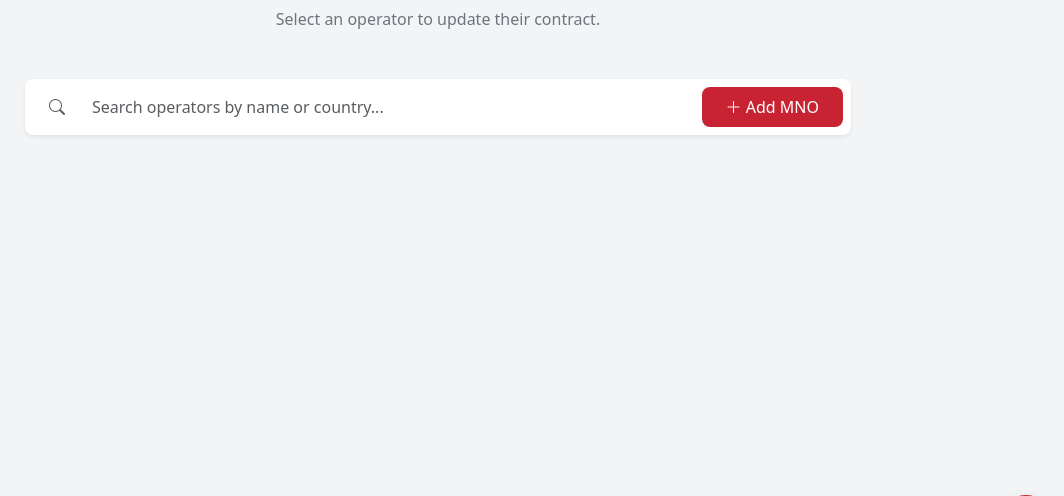
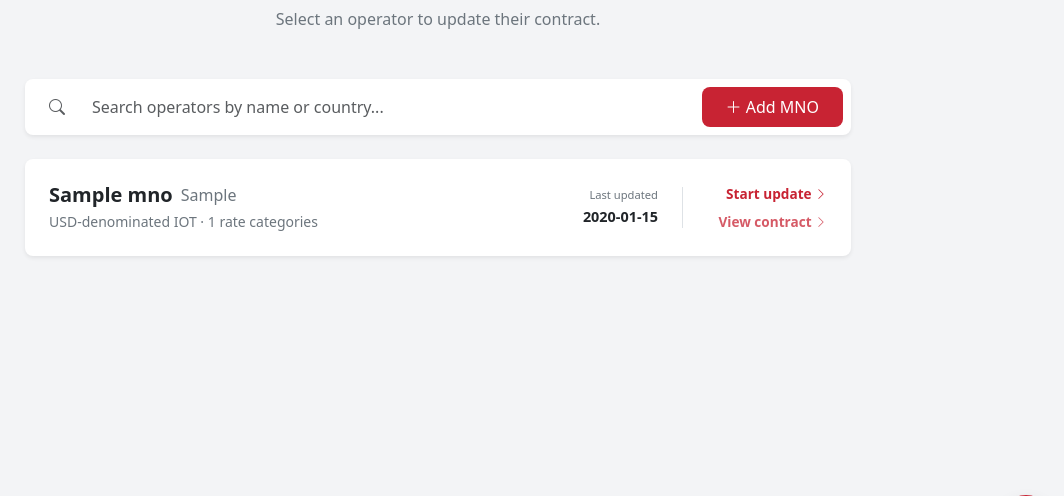
Before and after one commit to ncdoe5002/Internship-Agent, a Flask app: page / in a window 1280 px wide. Shown: the part 225-721 px from the top of the page, without its empty margins (202-1266 px from the left). Run offline with Flask 3, Linux system fonts and the light colour scheme; a user stored in the database is signed in; tables that the repository leaves empty hold one stand-in row (values such as "Sample post"); parts of the project's set-up code (start-up, migrations or seed data) failed here and were passed over; some libraries are stand-ins or nearby versions.

Commit message:
added MNO model and service to add MNO operators and FIXED logout

```diff
--- a/app/blueprints/dashboard.py
+++ b/app/blueprints/dashboard.py
@@ -1,17 +1,43 @@
-from flask import Blueprint, render_template
+import os
+from flask import Blueprint, render_template, request, redirect, url_for, flash
 from flask_login import login_required
 
-from ..models.document import Document
+from ..services.dashboard_service import get_all_mnos, create_mno_operator
 
-# Initialize the new blueprint
 dashboard_bp = Blueprint("dashboard", __name__)
 
 @dashboard_bp.route("/", methods=["GET"])
-@dashboard_bp.route("/dashboard", methods=["GET"]) # I added an explicit /dashboard route as well
+@dashboard_bp.route("/dashboard", methods=["GET"])
 @login_required
 def index():
-    # Fetch the latest 20 documents
-    docs = Document.query.order_by(Document.created_at.desc()).limit(20).all()
+    supabase_url = os.environ.get("SUPABASE_URL")
+    supabase_key = os.environ.get("SUPABASE_ANON_KEY")
 
-    # Render the UI template
-    return render_template("dashboard.html", docs=docs)
+    # Fetch dynamic MNO list from the database
+    operators = get_all_mnos()
+
+    return render_template(
+        "dashboard.html",
+        operators=operators, # Pass to Jinja2
+        supabase_url=supabase_url,
+        supabase_key=supabase_key
+    )
+
+@dashboard_bp.route("/dashboard/add_mno", methods=["POST"])
+@login_required
+def add_mno():
+    # Extract form data submitted via the Modal
+    mno_data = {
+        "name": request.form.get("name", "").strip(),
+        "country": request.form.get("country", "").strip(),
+        "currency": request.form.get("currency", "").strip().upper(),
+        "categories": request.form.get("categories", "").strip()
+    }
+
+    if create_mno_operator(mno_data):
+        flash(f"Successfully added {mno_data['name']}.", "success")
+    else:
+        flash("Failed to add MNO operator. Please try again.", "danger")
+
+    # Redirect back to the dashboard to see the updated list
+    return redirect(url_for("dashboard.index"))
--- /dev/null
+++ b/app/services/dashboard_service.py
@@ -0,0 +1,30 @@
+from ..extensions import db
+from ..models.mno import Mno
+from datetime import datetime, timezone
+
+def get_all_mnos():
+    """Fetches all MNOs to display on the dashboard."""
+    try:
+        # Sort by ID descending so the newest ones appear at the top
+        return Mno.query.order_by(Mno.id.desc()).all()
+    except Exception as e:
+        print(f"Error fetching MNOs: {e}")
+        return []
+
+def create_mno_operator(data: dict) -> bool:
+    """Inserts a new MNO operator into the database."""
+    try:
+        new_mno = Mno()
+        new_mno.name = data.get('name')
+        new_mno.country = data.get('country')
+        new_mno.currency = data.get('currency')
+        new_mno.categories = int(data.get('categories', 0))
+        new_mno.last_updated = datetime.utcnow().strftime('%d %b %Y') # e.g. 14 Feb 2026
+
+        db.session.add(new_mno)
+        db.session.commit()
+        return True
+    except Exception as e:
+        print(f"Error creating MNO: {e}")
+        db.session.rollback()
+        return False
--- a/app/templates/dashboard.html
+++ b/app/templates/dashboard.html
@@ -21,7 +21,7 @@
 <body>
 
     <div class="position-absolute top-0 start-0 m-4">
-        <a href="#" onclick="handleLogout()" class="text-secondary text-decoration-none fw-medium">
+        <a href="{{ url_for('auth.logout') }}" class="text-secondary text-decoration-none fw-medium">
             <i class="bi bi-chevron-left small"></i> Quick logout
         </a>
     </div>
@@ -40,7 +40,9 @@
         <div class="input-group shadow-sm bg-white rounded-3 p-2 mb-4 align-items-center">
             <span class="input-group-text bg-transparent border-0 text-muted px-3"><i class="bi bi-search"></i></span>
             <input type="text" class="form-control border-0 shadow-none" placeholder="Search operators by name or country...">
-            <button class="btn btn-edch-red rounded-3 px-4 py-2 fw-medium"><i class="bi bi-plus-lg"></i> Add MNO</button>
+            <button type="button" class="btn btn-edch-red rounded-3 px-4 py-2 fw-medium" data-bs-toggle="modal" data-bs-target="#addMnoModal">
+                <i class="bi bi-plus-lg"></i> Add MNO
+            </button>
         </div>
 
         {% for operator in operators %}
@@ -99,31 +101,60 @@
                 </a>
             </li>
             <li>
-                <a class="dropdown-item py-2 fw-medium rounded edch-red mt-1" href="#" onclick="handleLogout()">
+                <a class="dropdown-item py-2 fw-medium rounded edch-red mt-1" href="{{ url_for('auth.logout') }}">
                     <i class="bi bi-box-arrow-right me-2"></i> Log out
                 </a>
             </li>
         </ul>
     </div>
 
+    <!-- Add MNO Modal -->
+     <div class="modal fade" id="addMnoModal" tabindex="-1" aria-labelledby="addMnoModalLabel" aria-hidden="true">
+        <div class="modal-dialog modal-dialog-centered">
+            <div class="modal-content rounded-4 border-0 p-3 shadow-lg">
+
+                <div class="modal-header border-0 pb-0">
+                    <h5 class="modal-title fw-bold text-dark" id="addMnoModalLabel">Add new MNO operator</h5>
+                    <button type="button" class="btn-close shadow-none" data-bs-dismiss="modal" aria-label="Close"></button>
+                </div>
+
+                <form action="{{ url_for('dashboard.add_mno') }}" method="POST">
+                    <div class="modal-body pb-2 pt-4">
+
+                        <div class="mb-3">
+                            <label for="operatorName" class="form-label text-secondary mb-1" style="font-size: 0.85rem;">Operator name *</label>
+                            <input type="text" class="form-control rounded-3 shadow-none py-2" id="operatorName" name="name" placeholder="e.g. Nord Mobile" required>
+                        </div>
+
+                        <div class="mb-3">
+                            <label for="country" class="form-label text-secondary mb-1" style="font-size: 0.85rem;">Country *</label>
+                            <input type="text" class="form-control rounded-3 shadow-none py-2" id="country" name="country" placeholder="e.g. Sweden" required>
+                        </div>
+
+                        <div class="mb-3">
+                            <label for="currency" class="form-label text-secondary mb-1" style="font-size: 0.85rem;">Currency *</label>
+                            <input type="text" class="form-control rounded-3 shadow-none py-2" id="currency" name="currency" placeholder="e.g. SEK" required>
+                        </div>
+
+                        <div class="mb-4">
+                            <label for="rateCategories" class="form-label text-secondary mb-1" style="font-size: 0.85rem;">Rate categories</label>
+                            <input type="number" class="form-control rounded-3 shadow-none py-2" id="rateCategories" name="categories" placeholder="e.g. 7">
+                        </div>
+
+                    </div>
+
+                    <div class="modal-footer border-0 pt-0 d-flex gap-2">
+                        <button type="button" class="btn btn-outline-secondary rounded-3 py-2 flex-grow-1 bg-white text-dark m-0 border-light-subtle shadow-sm" data-bs-dismiss="modal">Cancel</button>
+                        <button type="submit" class="btn btn-edch-red rounded-3 py-2 flex-grow-1 m-0 shadow-sm">Add operator</button>
+                    </div>
+                </form>
+
+            </div>
+        </div>
+    </div>
+
     <script src="https://cdn.jsdelivr.net/npm/bootstrap@5.3.0/dist/js/bootstrap.bundle.min.js"></script>
 
     <script src="https://cdn.jsdelivr.net/npm/@supabase/supabase-js@2"></script>
-    <script>
-        // Initialize Supabase (Use your actual environment variables here)
-        const supabaseUrl = 'YOUR_SUPABASE_URL';
-        const supabaseKey = 'YOUR_SUPABASE_ANON_KEY';
-        const supabase = window.supabase.createClient(supabaseUrl, supabaseKey);
-
-        async function handleLogout() {
-            const { error } = await supabase.auth.signOut();
-            if (error) {
-                console.error("Logout Error:", error.message);
-            } else {
-                // Redirect back to your existing basic login page
-                window.location.href = '/login';
-            }
-        }
-    </script>
 </body>
 </html>
```
Also changed, not shown: app/models/mno.py (added, +15 -0 lines).
